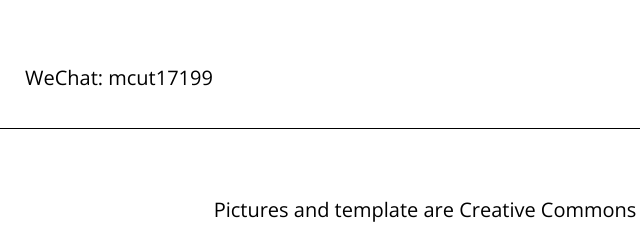
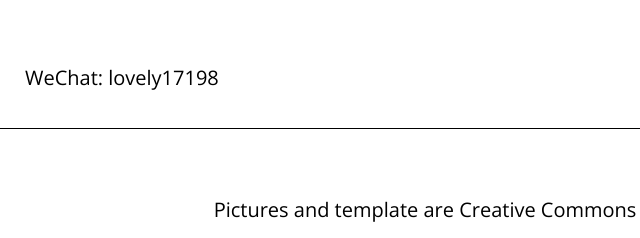
Before and after one commit to mcut17198/mcut17198.github.io, a plain HTML site: page index.html in a window 1280 px wide. Shown: the part 3506-3744 px from the top of the page, 215-855 px from the left. Drawn offline with nearby package versions, Linux system fonts and the light colour scheme.

Commit message:
Update index.html

```diff
--- a/index.html
+++ b/index.html
@@ -262,7 +262,7 @@
 
         <a class="editable-style silex-id-1440800306868-7 text-element button content-white page-link-active" style="top: 66.7188px; left: 415px; width: 130px; min-height: 63px;" href="index.html#menu">
                 <div class="silex-element-content normal"><p>Contact&nbsp;Me</p></div>
-            </a><div class="editable-style text-element silex-id-1660701805844-1 page-carter-zhang-s-homepage paged-element paged-element-visible"><div class="silex-element-content normal"><p>E-mail Address: mcut17198@outlook.com</p><p><br></p><p>Phone Number: Send me an e-mail for my phone number</p><p><br></p><p>Facebook: Carter Zhang</p><p><a href="https://www.facebook.com/profile.php?id=100070700345066">https://www.facebook.com/profile.php?id=100070700345066</a><a></a></p><p><br></p><p>Twitter: @mcut17198</p><p><a href="https://twitter.com/mcut17198">https://twitter.com/mcut17198</a><br></p><p><br></p><p>Instagram: mcut17198</p><p><a href="http://instagram.com/mcut17198">http://instagram.com/mcut17198</a><br></p><p><br></p><p>Discord: Lovely#5290</p><p><br></p><p>Telegram: @mcut17198</p><p><a href="https://t.me/mcut17198">https://t.me/mcut17198</a><br></p><p><br></p><p>WhatsApp:&nbsp;</p><p><a href="https://wa.me/qr/2RPN5AZ6FJW6B1">https://wa.me/qr/2RPN5AZ6FJW6B1</a></p><p><br></p><p><a href="https://wa.me/qr/2RPN5AZ6FJW6B1"></a>WeChat: mcut17199</p></div></div></div></div>
+            </a><div class="editable-style text-element silex-id-1660701805844-1 page-carter-zhang-s-homepage paged-element paged-element-visible"><div class="silex-element-content normal"><p>E-mail Address: mcut17198@outlook.com</p><p><br></p><p>Phone Number: Send me an e-mail for my phone number</p><p><br></p><p>Facebook: Carter Zhang</p><p><a href="https://www.facebook.com/profile.php?id=100070700345066">https://www.facebook.com/profile.php?id=100070700345066</a><a></a></p><p><br></p><p>Twitter: @mcut17198</p><p><a href="https://twitter.com/mcut17198">https://twitter.com/mcut17198</a><br></p><p><br></p><p>Instagram: mcut17198</p><p><a href="http://instagram.com/mcut17198">http://instagram.com/mcut17198</a><br></p><p><br></p><p>Discord: Lovely#5290</p><p><br></p><p>Telegram: @mcut17198</p><p><a href="https://t.me/mcut17198">https://t.me/mcut17198</a><br></p><p><br></p><p>WhatsApp:&nbsp;</p><p><a href="https://wa.me/qr/2RPN5AZ6FJW6B1">https://wa.me/qr/2RPN5AZ6FJW6B1</a></p><p><br></p><p><a href="https://wa.me/qr/2RPN5AZ6FJW6B1"></a>WeChat: lovely17198</p></div></div></div></div>
     <footer class="container-element editable-style silex-id-1489143627408-9 section-element prevent-resizable">
         <div class="editable-style silex-element-content website-width silex-id-1489143627407-8 container-element">
             <div class="editable-style silex-id-1440801730160-14 text-element footer">
```
